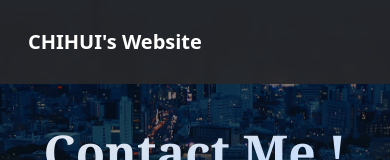
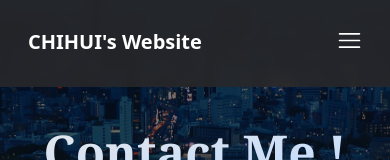
Before and after one commit to chihuichien/myweb, a Next.js app: page /contact in a window 390 px wide. Shown: the top 160 px of the page. Built offline with nearby package versions, Linux system fonts and the light colour scheme.

Commit message:
feat: add hamburger menu

```diff
--- a/app/aboutme/page.js
+++ b/app/aboutme/page.js
@@ -52,7 +52,7 @@ export default function About() {
                 </p>
                 <div className="border-b-4 border-white absolute -bottom-[12px] -right-12 xs:-right-2 w-5/6"></div>
               </div>
-              <div className="mt-12 px-14 flex flex-col text-zinc-700 hidden sm:block">
+              <div className="mt-12 px-14 sm:flex flex-col text-zinc-700 hidden">
                 <p className="mb-5">
                   目前擔任軟體測試助理工程師，主要負責手動測試以及撰寫測試計畫，確保軟體功能的正確性與穩定性。在這段工作經歷中，我累積了對產品細節的高度敏感度，並培養了分析與解決問題的能力。
                 </p>
--- a/components/Header.js
+++ b/components/Header.js
@@ -1,23 +1,71 @@
+"use client";
+
 import Link from "next/link";
+import Image from "next/image";
+import { useState } from "react";
 
 export default function Header() {
+  const [menuIsOpen, setMenuIsOpen] = useState(false);
+
+  function handleMenuClick() {
+    setMenuIsOpen((prev) => !prev);
+  }
   return (
-    <div className="p-7 flex justify-between bg-zinc-800/90 backdrop-blur-sm text-white fixed z-50 w-screen ">
+    <div className="p-7 flex justify-between bg-zinc-800/90 backdrop-blur-sm text-white fixed z-50 w-screen">
       <div>
-        <Link href="/"><p className="font-bold text-xl">CHIHUI&apos;s Website</p></Link>
+        <Link href="/">
+          <p className="font-bold text-xl">CHIHUI&apos;s Website</p>
+        </Link>
       </div>
+
       <div>
+        {/* 大螢幕 */}
         <ul className="font-semibold text-lg hidden sm:flex">
           <Link href="/aboutme">
-            <li className="mr-16 hover:text-zinc-400 duration-300 ease-in-out">About Me</li>
+            <li className="mr-16 hover:text-zinc-400 duration-300 ease-in-out">
+              About Me
+            </li>
           </Link>
           <Link href="/portfolio">
-            <li className="mr-16 hover:text-zinc-400 duration-300 ease-in-out">Portfolio</li>
+            <li className="mr-16 hover:text-zinc-400 duration-300 ease-in-out">
+              Portfolio
+            </li>
           </Link>
           <Link href="/contact">
-            <li className="mr-5 hover:text-zinc-400 duration-300 ease-in-out">Contact</li>
+            <li className="mr-5 hover:text-zinc-400 duration-300 ease-in-out">
+              Contact
+            </li>
           </Link>
         </ul>
+
+        {/* 小螢幕 */}
+        <div className="sm:hidden">
+          <button onClick={handleMenuClick}>
+            <Image
+              src="./Hamburger Menu.svg"
+              alt="hamburger menu icon on header"
+              width={25}
+              height={25}
+            />
+          </button>
+        </div>
+        {menuIsOpen && <ul className="sm:hidden absolute left-0 flex flex-col items-center w-full bg-zinc-900 text-lg mt-7">
+          <Link href="/aboutme">
+            <li className="border-b-2 border-white/40 w-screen text-center py-3">
+              About Me
+            </li>
+          </Link>
+          <Link href="/portfolio">
+          <li className="border-b-2 border-white/40 w-screen text-center py-3">
+              Portfolio
+            </li>
+          </Link>
+          <Link href="/contact">
+          <li className="w-screen text-center py-3">
+              Contact
+            </li>
+          </Link>
+        </ul>}
       </div>
     </div>
   );
```
Also changed, not shown: public/Hamburger Menu.svg (added).
